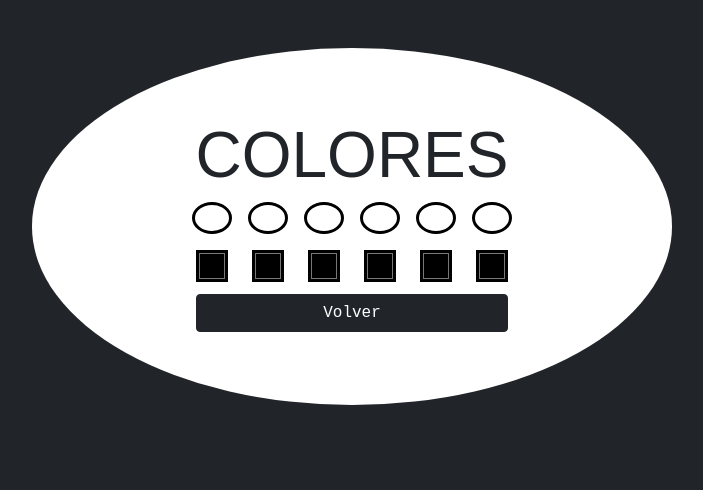
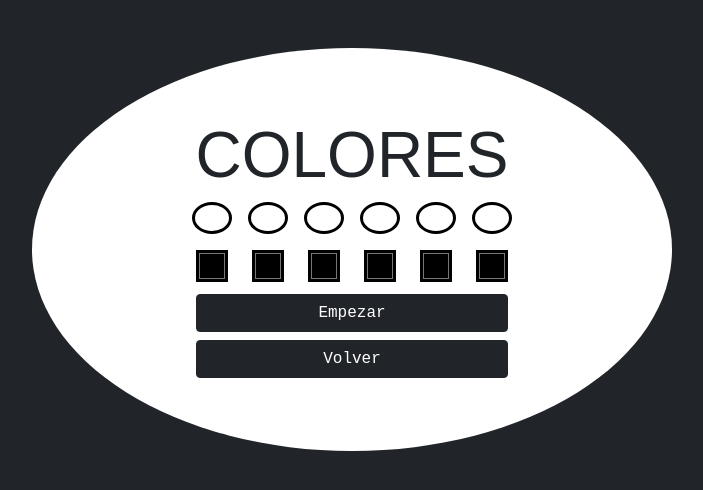
Before and after one commit to friquelmesori/fjrs-fdo-mastermind, a plain HTML site: page pages/coloresDificil.html in a window 1280 px wide. Shown: the whole page, without its empty margins (288-991 px from the left). Drawn offline with nearby package versions, Linux system fonts and the light colour scheme; a web font is replaced by a local one.

Commit message:
Creada la parte visual de las paginas colores añadidos los botones que llevan al jugador al tablero de juegos desde la pagina de los colores

```diff
--- a/pages/coloresDificil.html
+++ b/pages/coloresDificil.html
@@ -55,6 +55,7 @@
                                 </div>
                             </div>
 
+                              <a href="../pages/tablero.html" class="btn my-1 btn-dark">Empezar</a>
                               <a href="../pages/nivel.html" class="btn my-1 btn-dark">Volver</a>
                             </div>
                           </div>
```
Also changed, not shown: pages/coloresFacil.html (+1 -0 lines), pages/coloresIntermedio.html (+1 -0 lines).
